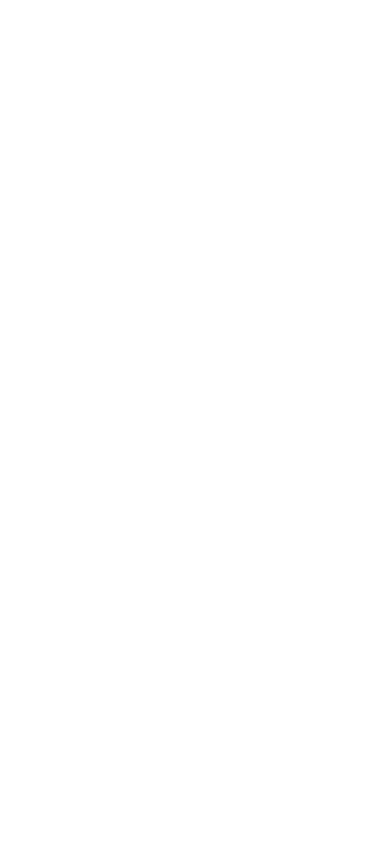
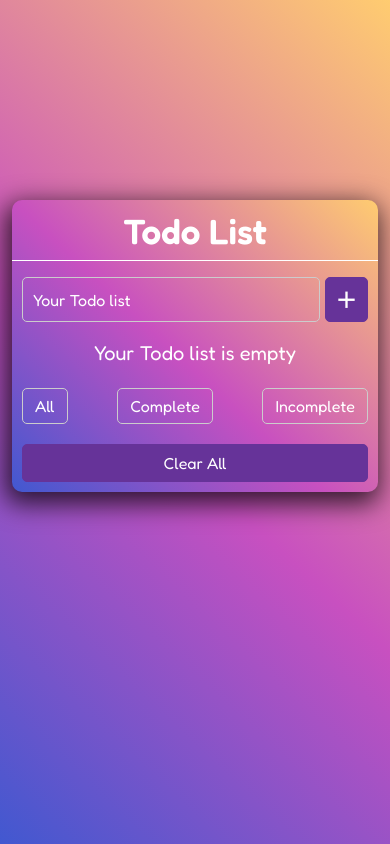
Before and after one commit to MuxammadAli7707/Todo-List, a plain HTML site: page index.html in a window 390 px wide. Drawn offline with nearby package versions, Linux system fonts and the light colour scheme.

Commit message:
initial commit

```diff
--- a/css/style.css
+++ b/css/style.css
@@ -1,3 +1,5 @@
+@import url('https://fonts.googleapis.com/css2?family=Fredoka:wght@400;600&display=swap');
+
 *,
 *::after,
 *::before {
@@ -7,8 +9,160 @@
 }
 
 body {
-  background-color: #fff;
+  background-color: #4158d0;
+  background-image: linear-gradient(43deg, #4158D0 0%, #C850C0 46%, #ffcc70 100%);
+  background-color: #2f3f56;
   min-height: 100vh;
   display: flex;
   flex-direction: column;
+  font-family: 'Fredoka', sans-serif;
 }
+
+.box {
+  width: 400px;
+  border-radius: 10px;
+  background-color: #4158D0;
+  background-image: linear-gradient(43deg, #4158D0 0%, #C850C0 46%, #FFCC70 100%);
+  box-shadow: -3px 8px 26px 4px rgb(0 0 0 / 75%);
+  margin: 200px auto;
+  padding: 10px 0;
+}
+
+.box__inner {
+  border-bottom: 1px solid #fff;
+}
+
+.box__title {
+  color: #fff;
+  font-size: 35px;
+  font-weight: 600;
+}
+
+.form {
+  padding: 0 10px;
+  height: 45px;
+}
+
+.form__input {
+  width: 100%;
+  height: 100%;
+  padding: 0 10px;
+  border: 1px solid #ccc;
+  color: #fff;
+  background-color: transparent;
+  border-radius: 5px;
+}
+
+::placeholder {
+  color: #fff;
+}
+.form__input:focus {
+  outline: none;
+}
+
+.form__plus {
+  width: 50px;
+  height: 100%;
+  font-size: 28px;
+  display: flex;
+  align-items: center;
+  justify-content: center;
+  color: #fff;
+  background-color: #663399;
+  border: 1px solid #663399;
+  border-radius: 5px;
+  margin-left: 5px;
+  cursor: pointer;
+  transition: all 0.3s ease;
+}
+
+.form__plus:hover {
+  transition: all 0.3s ease;
+  background-color: transparent;
+}
+
+
+.box__list {
+  padding: 0 10px;
+}
+
+.list__item {
+  position: relative;
+  height: 45px;
+  line-height: 45px;
+  color: #663399;
+  background-color: #fff;
+  font-weight: 400;
+  font-size: 22px;
+  padding: 0 15px;
+  margin-bottom: 10px;
+  border-radius: 3px;
+  overflow: hidden;
+}
+
+.list__text {
+  font-size: 20px;
+  color: #fff;
+}
+
+.list__del {
+  position: absolute;
+  right: -50px;
+  width: 45px;
+  text-align: center;
+  border: none;
+  color: #fff;
+  border-radius: 0 3px 3px 0;
+  background-color: #663399;
+  transition: all 0.4s ease;
+}
+
+.list__item:hover .list__del {
+  right: 0;
+}
+
+.box__footer {
+  width: 100%;
+  padding: 0 10px;
+  margin-top: 20px;
+}
+
+.footer__btn {
+  font-size: 16px;
+  border: 1px solid #ccc;
+  background-color: transparent;
+  color: #fff;
+  cursor: pointer;
+  padding: 5px 12px;
+  border-radius: 5px;
+}
+
+.footer__clear {
+  border: 1px solid #663399;
+  color: #fff;
+  border-radius: 5px;
+  font-size: 16px;
+  padding: 6px 10px;
+  cursor: pointer;
+  background-color: #663399;
+  transition: all 0.3s ease;
+}
+
+.footer__clear:hover {
+  transition: all 0.3s ease;
+  background-color: transparent;
+}
+
+@media screen and (max-width: 420px) {
+  .box {
+    width: 100%;
+  }
+  .box__footer {
+    flex-wrap: wrap;
+  }
+
+  .footer__clear {
+    width: 100%;
+    margin-top: 20px;
+  }
+}
--- a/index.html
+++ b/index.html
@@ -5,14 +5,35 @@
   <meta charset="UTF-8">
   <meta http-equiv="X-UA-Compatible" content="IE=edge">
   <meta name="viewport" content="width=device-width, initial-scale=1.0">
-  <title>Document</title>
+  <title>Todo-List</title>
   <link rel="stylesheet" href="https://necolas.github.io/normalize.css/8.0.1/normalize.css">
-  <link rel="stylesheet" href="css/col.css">
+  <link href="https://cdn.jsdelivr.net/npm/bootstrap@5.1.3/dist/css/bootstrap.min.css" rel="stylesheet" integrity="sha384-1BmE4kWBq78iYhFldvKuhfTAU6auU8tT94WrHftjDbrCEXSU1oBoqyl2QvZ6jIW3" crossorigin="anonymous">
+  <script src="https://cdn.jsdelivr.net/npm/bootstrap@5.1.3/dist/js/bootstrap.bundle.min.js" integrity="sha384-ka7Sk0Gln4gmtz2MlQnikT1wXgYsOg+OMhuP+IlRH9sENBO0LRn5q+8nbTov4+1p" crossorigin="anonymous"></script>
+  <link href='https://unpkg.com/boxicons@2.1.2/css/boxicons.min.css' rel='stylesheet'>
   <link rel="stylesheet" href="css/style.css">
 </head>
 
 <body>
-
+  <div class="container">
+    <div class="box">
+      <div class="box__inner mb-3">
+        <h2 class="box__title text-center">Todo List</h2>
+      </div>
+      <form class="form d-flex align-items-center justify-content-between mb-3">
+        <input class="form__input" type="text" name="text" id="text" placeholder="Your Todo list" required>
+        <button type="submit" class="form__plus" type="submit"><i class='bx bx-plus'></i></button>
+      </form>
+      <ul id="items" class="box__list list list-unstyled">
+        <p class="list__text text-center">Your Todo list is empty</p>
+      </ul>
+      <div class="box__footer footer d-flex align-items-center justify-content-between">
+        <button class="footer__btn">All</button>
+        <button class="footer__btn">Complete </button>
+        <button class="footer__btn">Incomplete</button>
+        <button id="clear" class="footer__clear text-capitalize">Clear all</button>
+      </div>
+    </div>
+  </div>
   <script src="js/main.js"></script>
 </body>
 
--- a/js/main.js
+++ b/js/main.js
@@ -0,0 +1,39 @@
+const inputItem = document.querySelector('input[type = "text"]');
+const form = document.querySelector("form");
+const itemList = document.querySelector("#items");
+const clearBtn = document.querySelector("#clear");
+const count = document.querySelector("#comp");
+const elText = document.querySelector(".list__text");
+
+form.addEventListener('submit', addItem);
+
+function addItem(e){
+  e.preventDefault();
+  elText.style.display = 'none';
+  let newItem = inputItem.value;
+
+  let li = document.createElement("li");
+  li.className = "list__item text-capitalize";
+
+  let deleteBtn = document.createElement("button");
+  deleteBtn.className = "list__del";
+  deleteBtn.id = "del";
+
+  deleteBtn.innerHTML = "<i class='bx bx-trash'></i>";
+
+  li.appendChild(document.createTextNode(newItem));
+  console.log(li);
+  itemList.appendChild(li);
+  li.appendChild(deleteBtn);
+
+  deleteBtn.addEventListener("click", function(){
+    li.remove('.list__item');
+  });
+
+
+  inputItem.value = "";
+
+  clearBtn.addEventListener("click", function (){
+    itemList.removeChild(li);
+  });
+}
```
